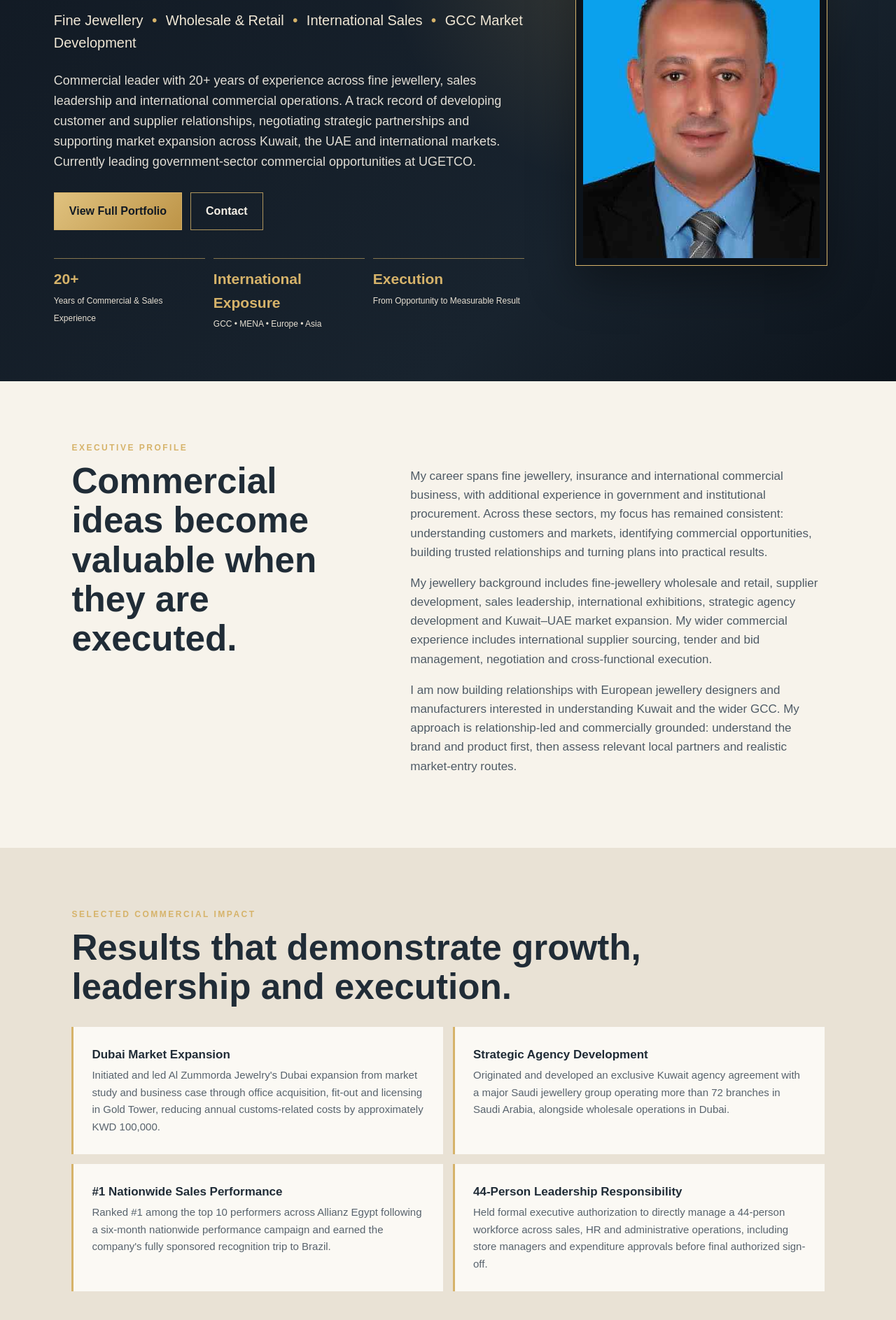
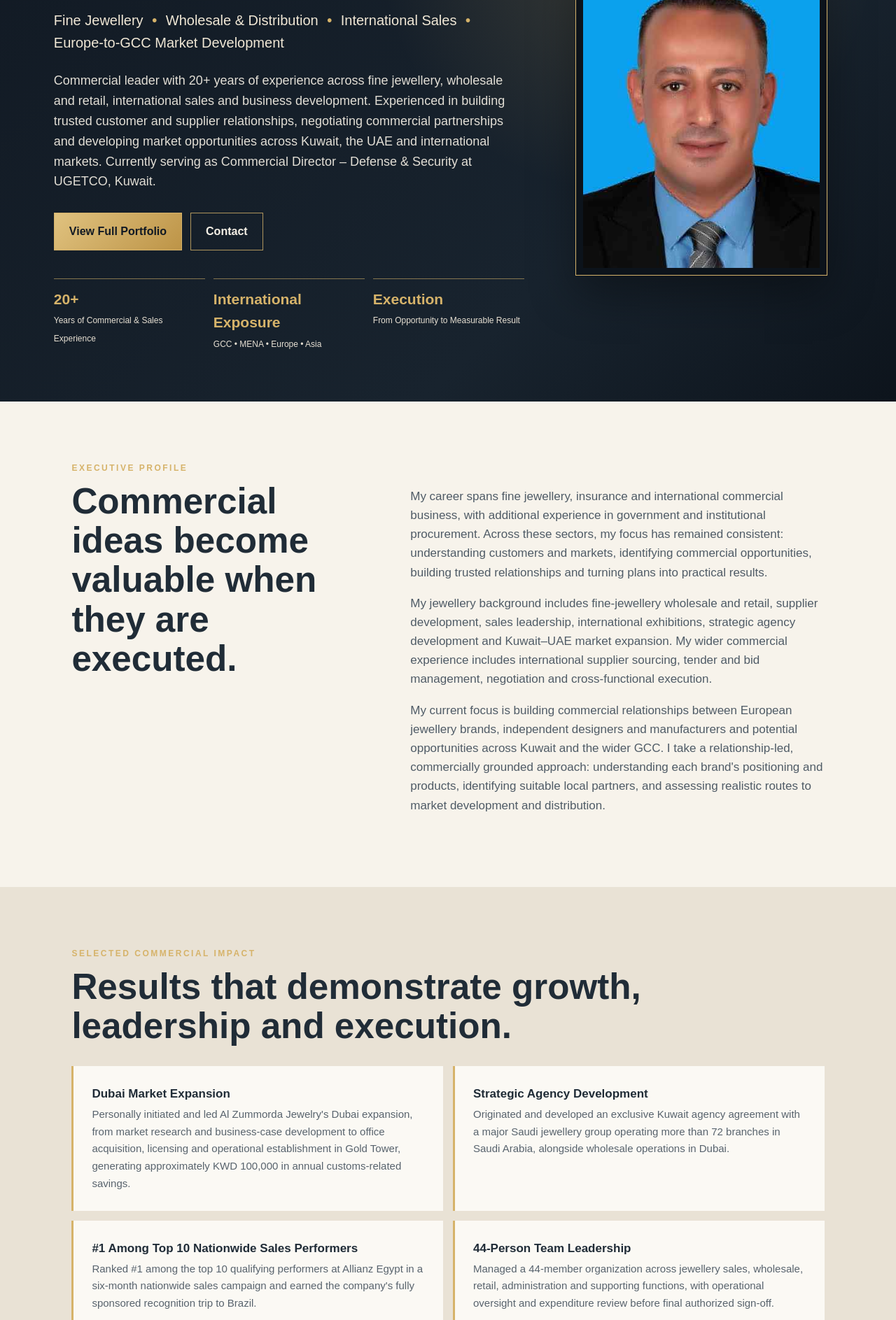
Before and after one commit to emadanes26-ship-it/emad-executive-website, a plain HTML site: page index.html in a window 1280 px wide. Shown: the part 345-2232 px from the top of the page at 70% size. Drawn offline with Linux system fonts and the light colour scheme.

Commit message:
Refine executive website positioning and career details

```diff
--- a/index.html
+++ b/index.html
@@ -4,9 +4,9 @@
   <meta charset="UTF-8" />
   <meta name="viewport" content="width=device-width, initial-scale=1.0" />
   <title>Emad Boles | Luxury & International Commercial Leadership | Europe to GCC</title>
-  <meta name="description" content="Emad Boles is a commercial leader with 20+ years of experience spanning fine jewellery, international sales, market expansion and commercial operations, with a focus on connecting European businesses with Kuwait and the GCC." />
+  <meta name="description" content="Emad Boles is a commercial leader with 20+ years of experience across fine jewellery, wholesale and retail, international sales and business development, focused on connecting European jewellery brands and manufacturers with opportunities across Kuwait and the GCC." />
   <meta property="og:title" content="Emad Boles | Luxury & International Commercial Leadership | Europe to GCC" />
-  <meta property="og:description" content="Fine Jewellery • International Commercial Leadership • Europe to GCC • Kuwait & Middle East" />
+  <meta property="og:description" content="Fine Jewellery • Wholesale & Distribution • International Sales • Europe-to-GCC Market Development" />
   <link rel="stylesheet" href="style.css" />
   <meta name="theme-color" content="#101923" />
 </head>
@@ -22,9 +22,9 @@
   <div class="hero-copy">
     <div class="eyebrow">LUXURY & INTERNATIONAL COMMERCIAL LEADERSHIP</div>
     <h1>Emad <span>Boles</span></h1>
-    <div class="roleline">Luxury & International Commercial Leadership</div>
-    <div class="roleline">Fine Jewellery <b>•</b> Wholesale & Retail <b>•</b> International Sales <b>•</b> GCC Market Development</div>
-    <p class="lead">Commercial leader with 20+ years of experience across fine jewellery, sales leadership and international commercial operations. A track record of developing customer and supplier relationships, negotiating strategic partnerships and supporting market expansion across Kuwait, the UAE and international markets. Currently leading government-sector commercial opportunities at UGETCO.</p>
+    <div class="roleline">Luxury Jewellery & International Business Development</div>
+    <div class="roleline">Fine Jewellery <b>•</b> Wholesale & Distribution <b>•</b> International Sales <b>•</b> Europe-to-GCC Market Development</div>
+    <p class="lead">Commercial leader with 20+ years of experience across fine jewellery, wholesale and retail, international sales and business development. Experienced in building trusted customer and supplier relationships, negotiating commercial partnerships and developing market opportunities across Kuwait, the UAE and international markets. Currently serving as Commercial Director – Defense &amp; Security at UGETCO, Kuwait.</p>
     <div class="actions"><a class="btn gold" href="#portfolio">View Full Portfolio</a><a class="btn outline" href="#contact">Contact</a></div>
     <div class="mini-stats">
       <div><strong>20+</strong><span>Years of Commercial & Sales Experience</span></div>
@@ -42,7 +42,7 @@
     <div>
       <p>My career spans fine jewellery, insurance and international commercial business, with additional experience in government and institutional procurement. Across these sectors, my focus has remained consistent: understanding customers and markets, identifying commercial opportunities, building trusted relationships and turning plans into practical results.</p>
       <p>My jewellery background includes fine-jewellery wholesale and retail, supplier development, sales leadership, international exhibitions, strategic agency development and Kuwait–UAE market expansion. My wider commercial experience includes international supplier sourcing, tender and bid management, negotiation and cross-functional execution.</p>
-      <p>I am now building relationships with European jewellery designers and manufacturers interested in understanding Kuwait and the wider GCC. My approach is relationship-led and commercially grounded: understand the brand and product first, then assess relevant local partners and realistic market-entry routes.</p>
+      <p>My current focus is building commercial relationships between European jewellery brands, independent designers and manufacturers and potential opportunities across Kuwait and the wider GCC. I take a relationship-led, commercially grounded approach: understanding each brand's positioning and products, identifying suitable local partners, and assessing realistic routes to market development and distribution.</p>
     </div>
   </div>
 </section>
@@ -51,10 +51,10 @@
   <div class="section-kicker">SELECTED COMMERCIAL IMPACT</div>
   <h3>Results that demonstrate growth, leadership and execution.</h3>
   <div class="portfolio-grid">
-    <div class="portfolio-card"><b>Dubai Market Expansion</b><span>Initiated and led Al Zummorda Jewelry's Dubai expansion from market study and business case through office acquisition, fit-out and licensing in Gold Tower, reducing annual customs-related costs by approximately KWD 100,000.</span></div>
+    <div class="portfolio-card"><b>Dubai Market Expansion</b><span>Personally initiated and led Al Zummorda Jewelry's Dubai expansion, from market research and business-case development to office acquisition, licensing and operational establishment in Gold Tower, generating approximately KWD 100,000 in annual customs-related savings.</span></div>
     <div class="portfolio-card"><b>Strategic Agency Development</b><span>Originated and developed an exclusive Kuwait agency agreement with a major Saudi jewellery group operating more than 72 branches in Saudi Arabia, alongside wholesale operations in Dubai.</span></div>
-    <div class="portfolio-card"><b>#1 Nationwide Sales Performance</b><span>Ranked #1 among the top 10 performers across Allianz Egypt following a six-month nationwide performance campaign and earned the company's fully sponsored recognition trip to Brazil.</span></div>
-    <div class="portfolio-card"><b>44-Person Leadership Responsibility</b><span>Held formal executive authorization to directly manage a 44-person workforce across sales, HR and administrative operations, including store managers and expenditure approvals before final authorized sign-off.</span></div>
+    <div class="portfolio-card"><b>#1 Among Top 10 Nationwide Sales Performers</b><span>Ranked #1 among the top 10 qualifying performers at Allianz Egypt in a six-month nationwide sales campaign and earned the company's fully sponsored recognition trip to Brazil.</span></div>
+    <div class="portfolio-card"><b>44-Person Team Leadership</b><span>Managed a 44-member organization across jewellery sales, wholesale, retail, administration and supporting functions, with operational oversight and expenditure review before final authorized sign-off.</span></div>
   </div>
 </section>
 
@@ -75,9 +75,9 @@
   <div class="section-kicker">CAREER JOURNEY</div>
   <h3>Progression from sales performance to international commercial leadership.</h3>
   <div class="timeline">
-    <div class="row"><div class="when">Dec 2024—Present</div><div><h4>Commercial Director – Defense & Security Department</h4><p>United Gulf Enterprises General Trading & Contracting Co. W.L.L. (UGETCO) | Kuwait</p><p>Lead commercial activities for government and institutional opportunities across energy, oil and gas, water, security and defence. Responsibilities include prequalification and registration, tender monitoring, international supplier sourcing, pricing and terms negotiations, bid coordination, proposal submissions and delivery follow-up. Led more than four government tenders through the full tender process.</p></div></div>
-    <div class="row"><div class="when">2016—2020</div><div><h4>Sales Officer & Insurance Consultant</h4><p>Allianz Egypt | Egypt</p><p>Built strong product knowledge and a consultative sales approach after entering a new sector; regularly delivered approximately 60K+ against a standard target of about 30K and reached approximately 120K during the six-month nationwide campaign, ranking #1 nationwide.</p></div></div>
-    <div class="row"><div class="when">Aug 2013—Aug 2016</div><div><h4>Office Manager – Executive Operations</h4><p>Al Zummorda Jewelry | Kuwait</p><p>Managed a 44-person organization across sales, HR and administration, worked directly with executive management, and led the Dubai office expansion project, including market research, business case development, office acquisition and licensing. The initiative reduced annual customs-related costs by approximately KWD 100,000.</p></div></div>
+    <div class="row"><div class="when">Dec 2024—Present</div><div><h4>Commercial Director – Defense & Security Department</h4><p>United Gulf Enterprises General Trading & Contracting Co. W.L.L. (UGETCO) | Kuwait</p><p>Lead commercial activities for government and institutional opportunities across energy, oil and gas, water, security and defence. Responsibilities include prequalification and registration, tender monitoring, international supplier sourcing, pricing and terms negotiations, bid coordination, proposal submissions and delivery follow-up. Managed the full tender lifecycle and secured five tender awards across uniforms, garments and equipment categories.</p></div></div>
+    <div class="row"><div class="when">2016—2020</div><div><h4>Sales &amp; Insurance Consultant</h4><p>Allianz Egypt | Egypt</p><p>Built strong product knowledge and a consultative sales approach after entering a new sector. Consistently achieved approximately 60K–90K against a monthly target of 30K. During a six-month nationwide campaign, generated approximately 120K in total sales, ranking #1 among the top 10 qualifying performers and earning a company-sponsored recognition trip to Brazil.</p></div></div>
+    <div class="row"><div class="when">Aug 2013—Aug 2016</div><div><h4>Office Manager – Executive Operations</h4><p>Al Zummorda Jewelry | Kuwait</p><p>Managed a 44-member organization across jewellery sales, wholesale, retail, administration and supporting functions, working closely with company ownership. Led the Dubai office expansion from market research and business-case development through office acquisition, licensing and operational establishment. The initiative generated approximately KWD 100,000 in annual customs-related savings.</p></div></div>
     <div class="row"><div class="when">Dec 2006—Aug 2013</div><div><h4>Business Development Director & Sales Manager – Fine Jewellery & Gold</h4><p>Al Zummorda Jewelry | Kuwait</p><p>Led fine-jewellery sales, customer development and supplier relationships; expanded international supplier exposure, participated in regional and international exhibitions, modernized marketing activity and developed the exclusive Kuwait agency relationship with a major Saudi jewellery group.</p></div></div>
   </div>
 </section>
@@ -88,7 +88,7 @@
   <div class="development-grid">
     <div class="dev-card"><small>ACADEMIC FOUNDATION</small><strong>Bachelor's Degree in Computer Science</strong><span>Higher Institute for Qualitative Studies, Egypt • 2004</span><p>Technology-oriented academic foundation supporting digital literacy, research and business systems understanding.</p></div>
     <div class="dev-card"><small>PROFESSIONAL DEVELOPMENT</small><strong>Human Resources Management Certificate</strong><span>NASCED, Canada</span><p>Supporting knowledge in people management and organizational practice.</p></div>
-    <div class="dev-card"><small>LANGUAGES & MOBILITY</small><strong>Internationally Mobile</strong><span>Arabic: Native • English: Strong reading and listening; developing spoken fluency</span><p>Based in Kuwait, open to international relocation and available for international travel. Holds valid Kuwait, UAE and Egyptian driving licences.</p></div>
+    <div class="dev-card"><small>LANGUAGES & MOBILITY</small><strong>Internationally Mobile</strong><span>Arabic: Native • English: Strong reading and listening</span><p>Based in Kuwait, open to international relocation and available for international travel. Holds valid Kuwait, UAE and Egyptian driving licences.</p></div>
   </div>
 </section>
 
```
